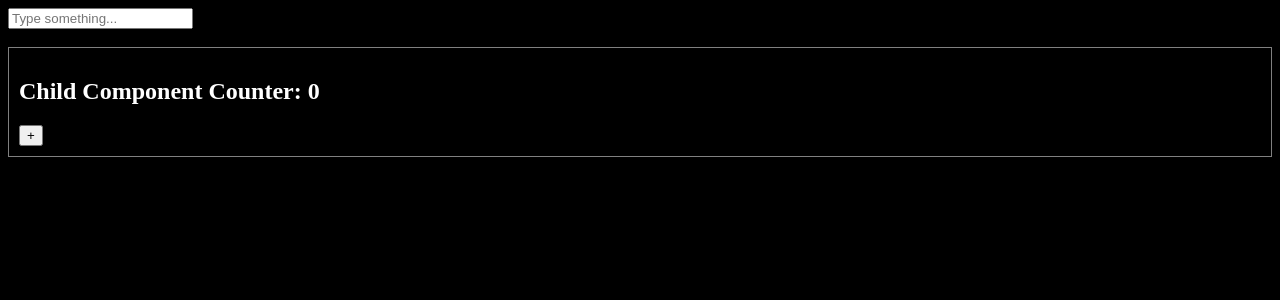
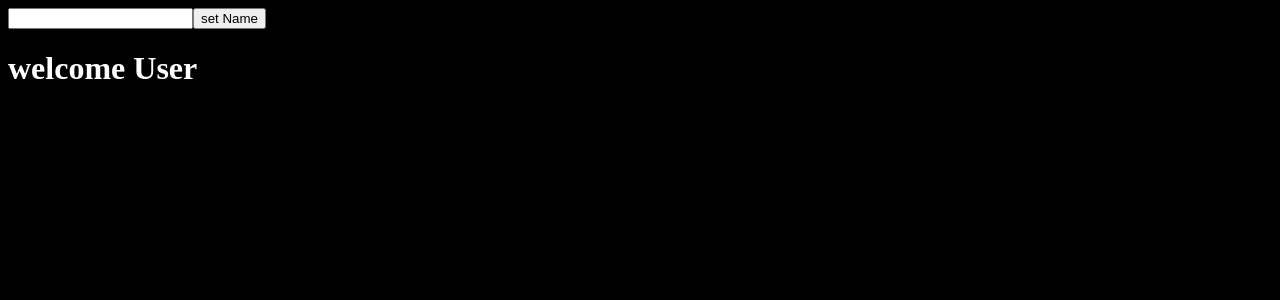
Before and after one commit to Viswajith2003/React-workout, a React (Vite) app: page / in a window 1280 px wide. Shown: the top 300 px of the page. Built offline with nearby package versions, Linux system fonts and the light colour scheme.

Commit message:
useRef set

```diff
--- a/src/App.jsx
+++ b/src/App.jsx
@@ -12,16 +12,26 @@ import CounterMemo from "./useMemo/counter";
 import { useCallback, useState } from "react";
 
 function App() {
-  const [text, setText] = useState("");
+  // const [text, setText] = useState("");
 
-  // ✅ useCallback prevents the function from being recreated every render
-  const handleClick = () => {
-    console.log("Child button clicked");
-  };
 
-  console.log("🧑‍💻 Parent rendering");
+  // const handleClick = () => {
+  //   console.log("Child button clicked");
+  // };
+
+  // console.log("Parent rendering");
   return (
     <div>
+      {/* <input
+        type="text"
+        value={text}
+        onChange={(e) => setText(e.target.value)}
+        placeholder="Type something..."
+      />
+      <br />
+      <br />
+
+      <CounterMemo onClick={handleClick} /> */}
       {/* <Cards title='title-1' content="content-1"/>
       <Cards title='title-2' content="content-2"/> */}
       {/* <CountProvider>
@@ -33,21 +43,11 @@ function App() {
       {/* <Map/> */}
       {/* <UseEffect/> */}
 
-      {/* <UseRef/> */}
+      <UseRef/>
       {/* <GetQuotes/> */}
       {/* <GetPosts/> */}
 
       {/* useMemo  */}
-      <input
-        type="text"
-        value={text}
-        onChange={(e) => setText(e.target.value)}
-        placeholder="Type something..."
-      />
-      <br />
-      <br />
-
-      <CounterMemo onClick={handleClick} />
     </div>
   );
 }
--- a/src/components/useRef.jsx
+++ b/src/components/useRef.jsx
@@ -1,50 +1,71 @@
+// import React, { useRef, useState } from "react";
+
+// export default function UseRef() {
+//   const [fact, setFact] = useState();
+//   const [loading, setLoading] = useState(false);
+//   const numberRef = useRef();
+
+//   //   const data={
+//   //     0:"zero to hero",
+//   //     1:"you're unstoppable"
+//   //   }
+//   // http://numbersapi.com/$
+//   const getFact = async () => {
+//     const number = numberRef.current.value;
+//     if (!number) {
+//       alert("Please enter the number");
+//     }
+//     setLoading(true);
+//     try {
+//       const res = await fetch(
+//         `https://thingproxy.freeboard.io/fetch/https://numbersapi.com/${number}`
+//       );
+//       const text = await res.text();
+//       //   console.log(text);
+//       setLoading(false);
+//       setFact(text);
+//     } catch (error) {
+//       console.log(error.message);
+//     }
+
+//     // setFact(data[numberRef.current.value]);
+//     // console.log(numberRef.current.value);
+//   };
+
+//   if (loading) {
+//     return <div>Loading the data from server</div>;
+//   }
+//   return (
+//     <div>
+//       <h1>useRef Hook</h1>
+
+//       <input ref={numberRef} type="number" placeholder="Enter Number" />
+//       <br />
+//       <br />
+//       <button onClick={getFact}>Get Fact</button>
+
+//       <h4>Your fact is: {fact}</h4>
+//     </div>
+//   );
+// }
+
 import React, { useRef, useState } from "react";
 
 export default function UseRef() {
-  const [fact, setFact] = useState();
-  const [loading, setLoading] = useState(false);
-  const numberRef = useRef();
+  const [name, setName] = useState("");
+  const nameRef = useRef();
 
-  //   const data={
-  //     0:"zero to hero",
-  //     1:"you're unstoppable"
-  //   }
-  // http://numbersapi.com/$
-  const getFact = async () => {
-    const number = numberRef.current.value;
-    if (!number) {
-      alert("Please enter the number");
-    }
-    setLoading(true);
-    try {
-      const res = await fetch(
-        `https://thingproxy.freeboard.io/fetch/https://numbersapi.com/${number}`
-      );
-      const text = await res.text();
-      //   console.log(text);
-      setLoading(false);
-      setFact(text);
-    } catch (error) {
-      console.log(error.message);
-    }
-
-    // setFact(data[numberRef.current.value]);
-    // console.log(numberRef.current.value);
+  const handleName = () => {
+    console.log(nameRef.current.value);
+    setName(nameRef.current.value);
+    nameRef.current.value = "";
   };
 
-  if (loading) {
-    return <div>Loading the data from server</div>;
-  }
   return (
     <div>
-      <h1>useRef Hook</h1>
-
-      <input ref={numberRef} type="number" placeholder="Enter Number" />
-      <br />
-      <br />
-      <button onClick={getFact}>Get Fact</button>
-
-      <h4>Your fact is: {fact}</h4>
+      <input ref={nameRef} type="text" />
+      <button onClick={handleName}>set Name</button>
+      <h1>welcome {name ? name : "User"}</h1>
     </div>
   );
 }
--- a/src/useMemo/counter.jsx
+++ b/src/useMemo/counter.jsx
@@ -1,10 +1,10 @@
-import React from "react";
+import React, { useState, memo } from "react";
 
 // ✅ React.memo prevents unnecessary re-renders if props don't change
-function CounterMemo({ onClick }) {
-  const [count, setCount] = React.useState(0);
+function CounterMemo() {
+  const [count, setCount] = useState(0);
 
-  console.log("👶 Child rendering");
+  console.log("Child rendering");
 
   return (
     <div style={{ border: "1px solid gray", padding: "10px" }}>
@@ -14,4 +14,4 @@ function CounterMemo({ onClick }) {
   );
 }
 
-export default CounterMemo;
+export default memo(CounterMemo);
```
